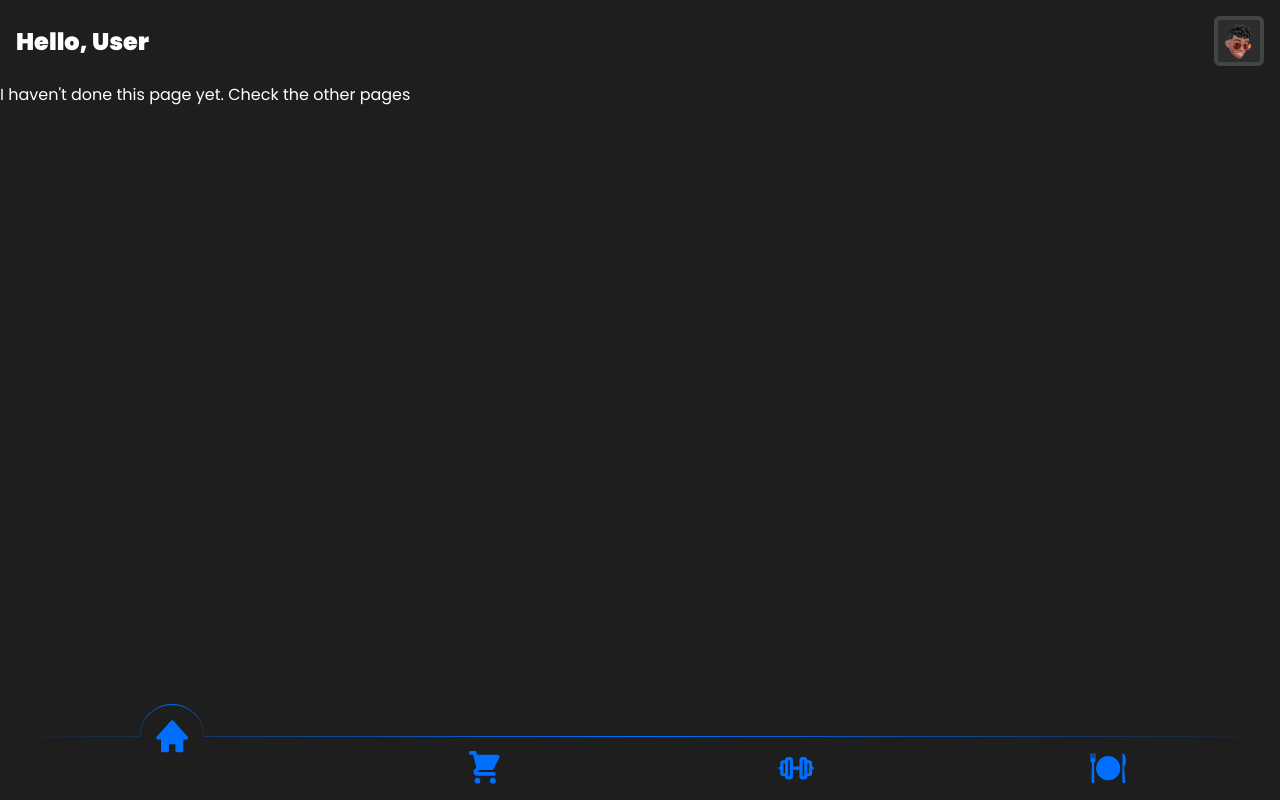
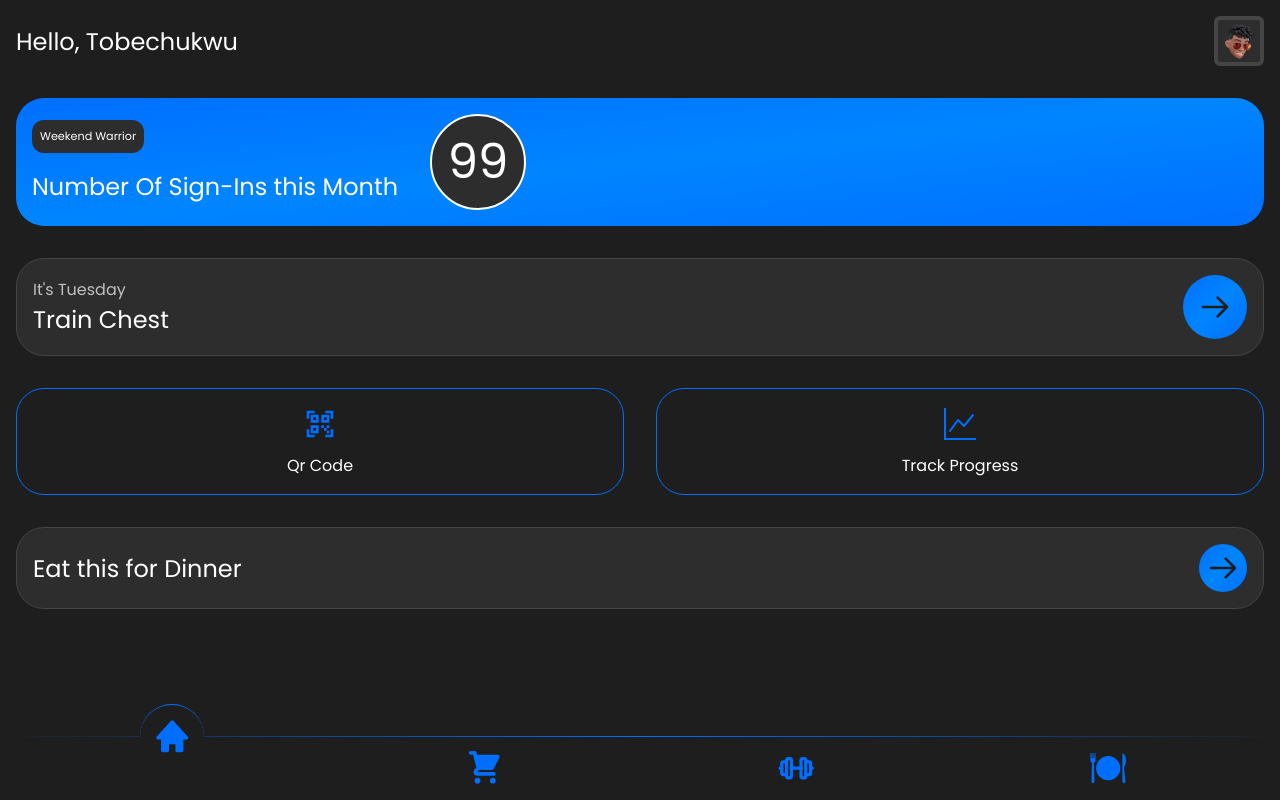
Before and after one commit to Tobeyy1/fitwise, a Next.js app: page /system/home in a window 1280 px wide. Built offline with nearby package versions, Linux system fonts and the light colour scheme.

Commit message:
Put Content On the Home Page

```diff
--- a/app/components/AppWrapper/AppWrapper.tsx
+++ b/app/components/AppWrapper/AppWrapper.tsx
@@ -3,6 +3,8 @@
 import { themeActions } from "@/app/store/store";
 import React, { ReactNode, useEffect } from "react";
 import { useSelector, useDispatch } from "react-redux";
+import QRCodeComponent from "../QRCode/QRCode";
+import { AnimatePresence } from "framer-motion";
 
 interface Props {
   children: ReactNode;
@@ -11,9 +13,9 @@ interface ThemeState {
   theme: string;
 }
 const AppWrapper: React.FC<Props> = ({ children }) => {
-  const themeState = useSelector((state: any) => state.theme);
+  const theme = useSelector((state: any) => state.theme.theme);
 
-  const theme = themeState.theme;
+  const showQRCode = useSelector((state: any) => state.qrCode.qrCode);
   const dispatch = useDispatch();
 
   useEffect(() => {
@@ -25,9 +27,10 @@ const AppWrapper: React.FC<Props> = ({ children }) => {
 
   return (
     <main
-      style={{ backgroundColor: "var(--bg-100)" }}
+      style={{ backgroundColor: "var(--bg-100)", position: "relative" }}
       className={theme === "dark" ? "dark" : "light"}
     >
+      <AnimatePresence>{showQRCode && <QRCodeComponent />}</AnimatePresence>
       {children}
     </main>
   );
--- a/app/components/QRCode/QRCode.module.scss
+++ b/app/components/QRCode/QRCode.module.scss
@@ -5,14 +5,51 @@
   width: 100vw;
   height: 100dvh;
   background-color: var(--bg-100);
-  z-index: 10;
+  z-index: 100;
   display: flex;
   align-items: center;
   justify-content: center;
+}
+
+.tip {
+  position: absolute;
+  top: 1rem;
+  width: calc(100% - 2rem);
+  background-color: var(--bg-100);
+  display: flex;
+  gap: 1rem;
+  align-items: center;
+  border: 1px solid var(--accent-200);
+  padding: 0.5rem 1rem;
+  border-radius: 12px;
+  box-shadow: 0px 0px 8px 1px var(--accent-200);
+
+  .icon {
+    font-size: 1.5rem;
+    display: grid;
+    place-content: center;
+    height: 100%;
+    aspect-ratio: 1;
+
+    * {
+      color: var(--accent-100);
+    }
+  }
 
   & > div {
-    background: var(--bg-100);
-    padding: 1rem;
-    border-radius: 4px;
+    display: flex;
+    align-items: center;
+    gap: 1ch;
+    color: var(--accent-100);
+  }
+
+  p {
+    font-size: 0.9rem;
   }
 }
+
+.qr__container {
+  background: var(--bg-100);
+  padding: 1rem;
+  border-radius: 4px;
+}
--- a/app/components/QRCode/QRCode.tsx
+++ b/app/components/QRCode/QRCode.tsx
@@ -1,9 +1,13 @@
+"use client";
+
 import React from "react";
 import classes from "./QRCode.module.scss";
 import QRCode from "qrcode.react";
 import { useDispatch, useSelector } from "react-redux";
 import { qrCodeActions } from "@/app/store/store";
 import { motion } from "framer-motion";
+import { GoLightBulb } from "react-icons/go";
+import { usePathname } from "next/navigation";
 
 const QRCodeComponent = () => {
   const theme = useSelector((state: any) => state.theme.theme);
@@ -12,6 +16,8 @@ const QRCodeComponent = () => {
   const onCloseHandler = () => {
     dispatch(qrCodeActions.setQRCode(false));
   };
+
+  const pathname = usePathname();
   return (
     <motion.div
       initial={{ backgroundColor: "transparent" }}
@@ -20,7 +26,26 @@ const QRCodeComponent = () => {
       className={classes.container}
       onClick={onCloseHandler}
     >
+      {pathname !== "/system/home" && (
+        <motion.div
+          initial={{ y: "-100%", scale: 0, opacity: 0 }}
+          animate={{ y: 0, scale: 1, opacity: 1 }}
+          exit={{ y: "-100%", scale: 0, opacity: 0 }}
+          className={classes.tip}
+        >
+          <div>
+            <span className={classes.icon}>
+              <GoLightBulb />
+            </span>
+            Tip:
+          </div>
+          <p>
+            You can find your QR Code in the Profile Section of the Home page.
+          </p>
+        </motion.div>
+      )}
       <motion.div
+        className={classes.qr__container}
         initial={{ scale: 0, opacity: 0 }}
         animate={{ scale: 1, opacity: 1 }}
         exit={{ scale: 0, opacity: 0 }}
--- a/app/system/home/Home.module.scss
+++ b/app/system/home/Home.module.scss
@@ -10,6 +10,9 @@
   justify-content: space-between;
   padding: 1rem;
 
+  .intro__text {
+    font-weight: 500;
+  }
   .image__container {
     position: relative;
     height: 50px;
@@ -25,3 +28,158 @@
     }
   }
 }
+
+.home__body {
+  padding: 1rem;
+  display: flex;
+  flex-direction: column;
+  gap: 2rem;
+}
+
+.sign__ins__notification {
+  background-color: #1f766c;
+  background-color: var(--primary-100);
+  background-image: linear-gradient(
+    to bottom right,
+    var(--accent-100),
+    var(--primary-100),
+    var(--accent-100)
+  );
+  padding: 1rem;
+  border-radius: calc(12px + 1rem);
+  display: flex;
+  flex-direction: row;
+  align-items: center;
+  gap: 2rem;
+  .membership {
+    // align-self: flex-end;
+    background-color: var(--bg-200);
+    padding: 0.5rem;
+    border-radius: 12px;
+    font-size: 70%;
+  }
+  & > div {
+    display: flex;
+    flex-direction: column;
+    align-items: flex-start;
+    justify-content: space-between;
+    gap: 1rem;
+
+    h4 {
+      font-size: 150%;
+      font-weight: 500;
+      // max-width: 60%;
+    }
+  }
+  span {
+    background-color: var(--bg-200);
+    font-size: 300%;
+    height: 6rem;
+    aspect-ratio: 1;
+    display: grid;
+    place-content: center;
+    border-radius: 50%;
+    border: 2px solid var(--text-100);
+  }
+}
+// TRAINING AD
+
+.training {
+  display: flex;
+  background-color: var(--bg-200);
+  align-items: center;
+  justify-content: space-between;
+  padding: 1rem;
+  border: 1px solid var(--bg-300);
+  border-radius: calc(12px + 1rem);
+  h4 {
+    font-size: 150%;
+    font-weight: 500;
+    // max-width: 60%;
+  }
+
+  .sub__text {
+    opacity: 70%;
+  }
+
+  .icon {
+    background-color: var(--accent-100);
+    background-image: linear-gradient(
+      to bottom right,
+      var(--accent-100),
+      var(--primary-100),
+      var(--accent-100)
+    );
+    height: 4rem;
+    aspect-ratio: 1;
+    display: grid;
+    place-content: center;
+    border-radius: 50%;
+    font-size: 200%;
+    * {
+      color: var(--bg-100);
+    }
+  }
+}
+// USER DATA
+
+.user__data__container {
+  display: flex;
+  gap: 2rem;
+  & > div {
+    flex: 1;
+    height: 100%;
+    border-radius: calc(12px + 1rem);
+    padding: 1rem;
+    // background-color: var(--bg-200);
+    display: flex;
+    flex-direction: column;
+    align-items: center;
+    border: 1px solid var(--accent-100);
+    .icon {
+      font-size: 200%;
+      * {
+        color: var(--accent-100);
+      }
+    }
+    h4 {
+      // font-size: 150%;
+      font-weight: 500;
+      // max-width: 60%;
+    }
+  }
+}
+// DIET AD
+
+.diet {
+  display: flex;
+  align-items: center;
+  justify-content: space-between;
+  padding: 1rem;
+  background-color: var(--bg-200);
+  border-radius: calc(12px + 1rem);
+  border: 1px solid var(--bg-300);
+  h4 {
+    font-size: 150%;
+    font-weight: 500;
+    // max-width: 60%;
+  }
+  .icon {
+    background-color: var(--accent-100);
+    background-image: linear-gradient(
+      to bottom right,
+      var(--accent-100),
+      var(--primary-100),
+      var(--accent-100)
+    );
+    height: 3rem;
+    aspect-ratio: 1;
+    display: grid;
+    place-content: center;
+    border-radius: 50%;
+    font-size: 200%;
+    * {
+      color: var(--bg-100);
+    }
+  }
+}
--- a/app/system/home/Profile/Profile.tsx
+++ b/app/system/home/Profile/Profile.tsx
@@ -9,7 +9,6 @@ import { TbLogout2, TbMoonFilled } from "react-icons/tb";
 import { AnimatePresence, motion } from "framer-motion";
 import { useDispatch, useSelector } from "react-redux";
 import { qrCodeActions, themeActions } from "@/app/store/store";
-import QRCode from "@/app/components/QRCode/QRCode";
 
 interface Props {
   onClose: (value: boolean) => void;
@@ -21,7 +20,6 @@ interface ThemeState {
 
 const Profile: React.FC<Props> = ({ onClose }) => {
   const theme = useSelector((state: any) => state.theme.theme);
-  const showQRCode = useSelector((state: any) => state.qrCode.qrCode);
   const dispatch = useDispatch();
   const themeHandler = () => {
     let newTheme = theme;
@@ -55,7 +53,6 @@ const Profile: React.FC<Props> = ({ onClose }) => {
   };
   return (
     <motion.div exit={{ opacity: 0 }} className={classes.container}>
-      <AnimatePresence>{showQRCode && <QRCode />}</AnimatePresence>
       <motion.span
         initial={{ rotate: -90, opacity: 0, scale: 2.25 }}
         animate={{ rotate: 0, opacity: 1, scale: 1 }}
--- a/app/system/home/page.tsx
+++ b/app/system/home/page.tsx
@@ -6,6 +6,10 @@ import Image from "next/image";
 import AVATAR from "../../assets/images/avatar.png";
 import Profile from "./Profile/Profile";
 import { AnimatePresence } from "framer-motion";
+import { TbFileArrowRight } from "react-icons/tb";
+import { HiOutlineArrowRight } from "react-icons/hi";
+import { BiQrScan } from "react-icons/bi";
+import { BsGraphUp } from "react-icons/bs";
 
 const Home = () => {
   const [showProfile, setShowProfile] = useState<boolean>(false);
@@ -15,7 +19,7 @@ const Home = () => {
         {showProfile && <Profile onClose={setShowProfile} />}
       </AnimatePresence>
       <section className={classes.top__bar}>
-        <h2 className={classes.intro__text}>Hello, User</h2>
+        <h2 className={classes.intro__text}>Hello, Tobechukwu </h2>
         <div
           className={classes.image__container}
           onClick={() => setShowProfile(true)}
@@ -29,7 +33,53 @@ const Home = () => {
         </div>
       </section>
       <section className={classes.home__body}>
-        I haven&apos;t done this page yet. Check the other pages
+        <div className={classes.notification__section}>
+          <div className={classes.sign__ins__notification}>
+            <div>
+              <p className={classes.membership}>Weekend Warrior</p>{" "}
+              <h4 className={classes.description}>
+                Number Of Sign-Ins this Month
+              </h4>{" "}
+            </div>
+            <span>99</span>{" "}
+          </div>{" "}
+        </div>
+
+        {/* TRAINING AD */}
+        <div className={classes.training}>
+          <div className={classes.text__container}>
+            <p className={classes.sub__text}>It&apos;s Tuesday</p>{" "}
+            <h4 className={classes.main__text}>Train Chest</h4>{" "}
+          </div>{" "}
+          <span className={classes.icon}>
+            <HiOutlineArrowRight />{" "}
+          </span>{" "}
+        </div>
+
+        {/* USER DATA  */}
+        <div className={classes.user__data__container}>
+          <div className={classes.qr__code}>
+            <span className={classes.icon}>
+              <BiQrScan />
+            </span>
+            <h4>Qr Code</h4>
+          </div>
+          <div className={classes.progress}>
+            <span className={classes.icon}>
+              <BsGraphUp />
+            </span>
+            <h4>Track Progress</h4>
+          </div>
+        </div>
+
+        {/* DIET PLAN AD  */}
+
+        <div className={classes.diet}>
+          <h4>Eat this for Dinner</h4>
+          <span className={classes.icon}>
+            <HiOutlineArrowRight />{" "}
+          </span>{" "}
+        </div>
       </section>
     </div>
   );
```
Also changed, not shown: 1 other file (tests, documents, lock files or other folders).
